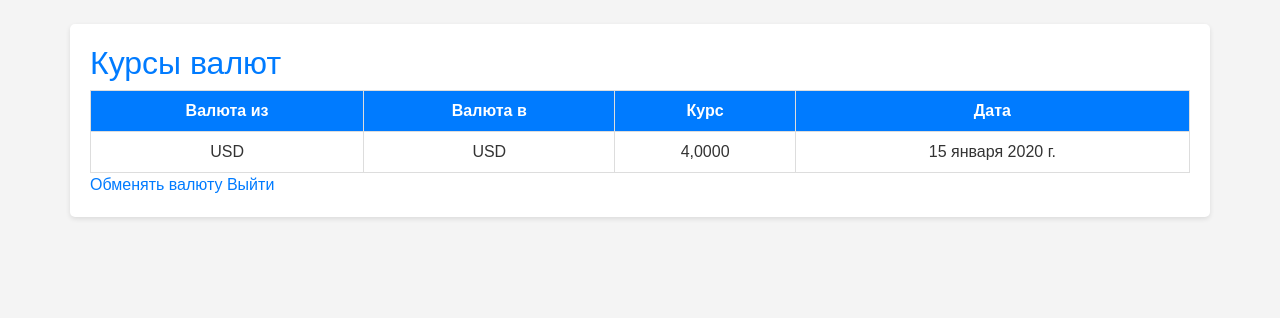
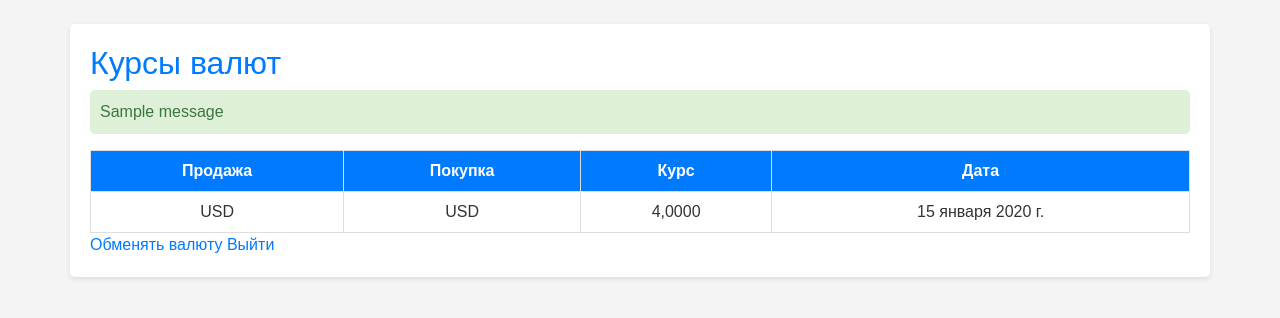
Before and after one commit to artemkoralkov/django_exchange_app, a Django app: page /exchange/rates/ in a window 1280 px wide. Shown: the part 56-374 px from the top of the page. Run offline with Django 5.2, Linux system fonts and the light colour scheme; a user stored in the database is signed in; tables that the repository leaves empty hold one stand-in row (values such as "Sample post"); one stand-in notice (Sample message) is shown; parts of the project's set-up code (start-up, migrations or seed data) failed here and were passed over; some libraries are stand-ins or nearby versions.

Commit message:
Now, if the required rate is missing, the application checks for the presence of a reverse rate and uses it

```diff
--- a/exchange/exchange_app/static/exchange/styles.css
+++ b/exchange/exchange_app/static/exchange/styles.css
@@ -45,3 +45,25 @@ button {
 button:hover {
     background-color: #0056b3;
 }
+
+/* styles.css */
+.messages {
+    list-style: none;
+    padding: 0;
+}
+
+.messages li {
+    margin: 5px 0;
+    padding: 10px;
+    border-radius: 5px;
+}
+
+.messages .success {
+    background-color: #dff0d8; /* Зеленый фон для успешных сообщений */
+    color: #3c763d; /* Темно-зеленый текст */
+}
+
+.messages .error {
+    background-color: #f2dede; /* Красный фон для ошибок */
+    color: #a94442; /* Темно-красный текст */
+}
--- a/exchange/exchange_app/templates/exchange/history.html
+++ b/exchange/exchange_app/templates/exchange/history.html
@@ -6,8 +6,8 @@
     <table>
         <tr>
             <th>Дата</th>
-            <th>Валюта из</th>
-            <th>Валюта в</th>
+            <th>Продажа</th>
+            <th>Покупка</th>
             <th>Сумма</th>
             <th>Обменянная сумма</th>
         </tr>
--- a/exchange/exchange_app/templates/exchange/rates.html
+++ b/exchange/exchange_app/templates/exchange/rates.html
@@ -3,10 +3,17 @@
 
 {% block content %}
     <h2>Курсы валют</h2>
+  {% if messages %}
+        <ul class="messages">
+            {% for message in messages %}
+                <li {% if message.tags %} class="{{ message.tags }}"{% endif %}>{{ message }}</li>
+            {% endfor %}
+        </ul>
+    {% endif %}
     <table>
         <tr>
-            <th>Валюта из</th>
-            <th>Валюта в</th>
+            <th>Продажа</th>
+            <th>Покупка</th>
             <th>Курс</th>
             <th>Дата</th>
         </tr>
--- a/exchange/exchange_app/views.py
+++ b/exchange/exchange_app/views.py
@@ -2,6 +2,8 @@
 from django.shortcuts import render, redirect
 from django.contrib.auth import authenticate, login, logout
 from django.contrib.auth.decorators import login_required
+from django.utils import timezone
+
 from .models import ExchangeRate, ExchangeTransaction
 from .forms import ExchangeForm
 from django.contrib import messages
@@ -43,21 +45,46 @@ def exchange_view(request):
             currency_from = form.cleaned_data['currency_from']
             currency_to = form.cleaned_data['currency_to']
             amount = form.cleaned_data['amount']
+            today = timezone.now().date()
 
-            try:
-                rate = ExchangeRate.objects.get(currency_from=currency_from, currency_to=currency_to)
-                exchanged_amount = amount * rate.rate
-                ExchangeTransaction.objects.create(
-                    operator=request.user,
-                    currency_from=currency_from,
-                    currency_to=currency_to,
-                    amount=amount,
-                    exchanged_amount=exchanged_amount
-                )
-                messages.success(request, f"Вы обменяли {amount} {currency_from} на {exchanged_amount} {currency_to}.")
-                return redirect('exchange:rates')
-            except ExchangeRate.DoesNotExist:
-                messages.error(request, "Курс обмена не найден.")
+            # Ищем последний курс для выбранных валют
+            exchange_rate = ExchangeRate.objects.filter(
+                currency_from=currency_from,
+                currency_to=currency_to,
+                date__lte=today
+            ).order_by('-date').first()
+
+            if exchange_rate:
+                # Прямой курс найден
+                exchanged_amount = round(amount * exchange_rate.rate, 2)
+            else:
+                # Пробуем найти обратный курс
+                reverse_rate = ExchangeRate.objects.filter(
+                    currency_from=currency_to,
+                    currency_to=currency_from,
+                    date__lte=today
+                ).order_by('-date').first()
+
+                if reverse_rate:
+                    # Обратный курс найден
+                    exchanged_amount = round(amount / reverse_rate.rate, 2)
+                else:
+                    # Курс не найден
+                    messages.error(request, "Курс обмена не найден.")
+                    return redirect('exchange:exchange_currency')
+
+            # Создание записи о транзакции
+            ExchangeTransaction.objects.create(
+                operator=request.user,
+                currency_from=currency_from,
+                currency_to=currency_to,
+                amount=amount,
+                exchanged_amount=exchanged_amount
+            )
+
+            # Уведомление об успешном обмене
+            messages.success(request, f"Вы обменяли {amount} {currency_from} на {exchanged_amount} {currency_to}.")
+            return redirect('exchange:rates')
     else:
         form = ExchangeForm()
 
```
Also changed, not shown: exchange/exchange_app/forms.py (+5 -4 lines).
